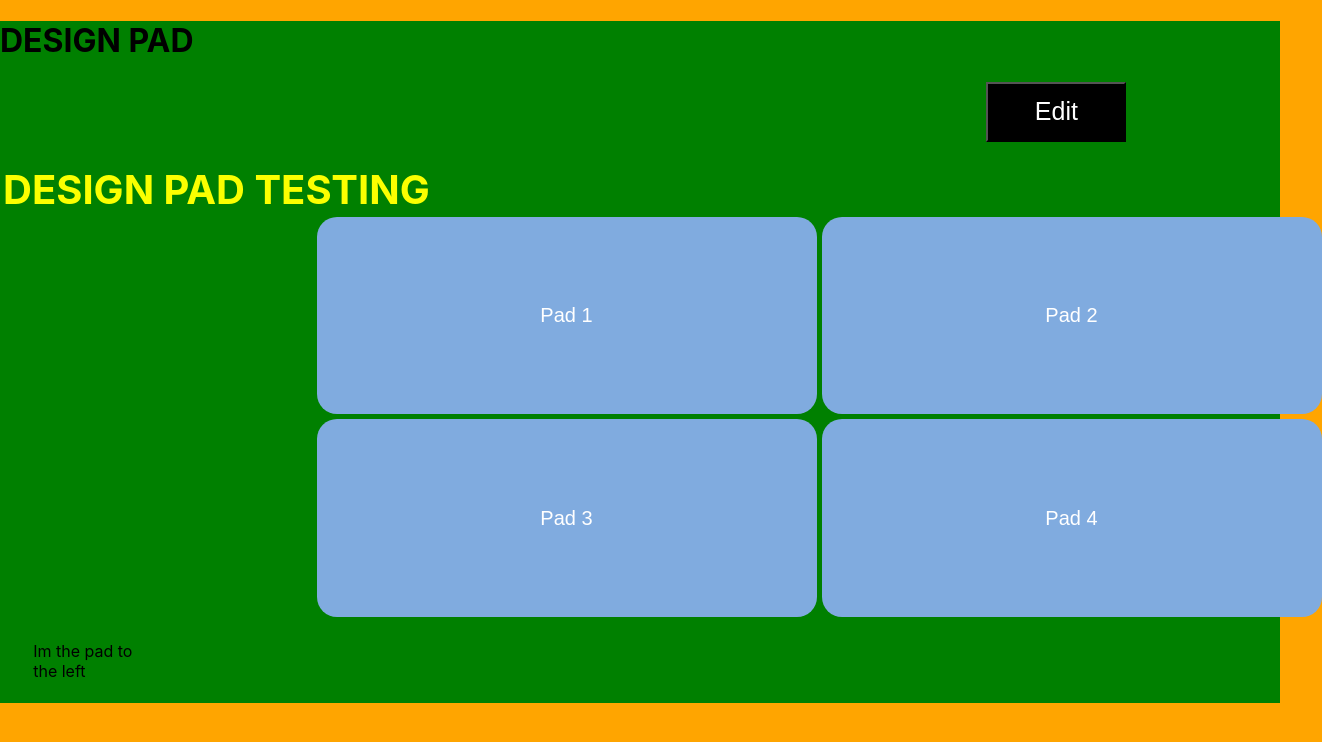
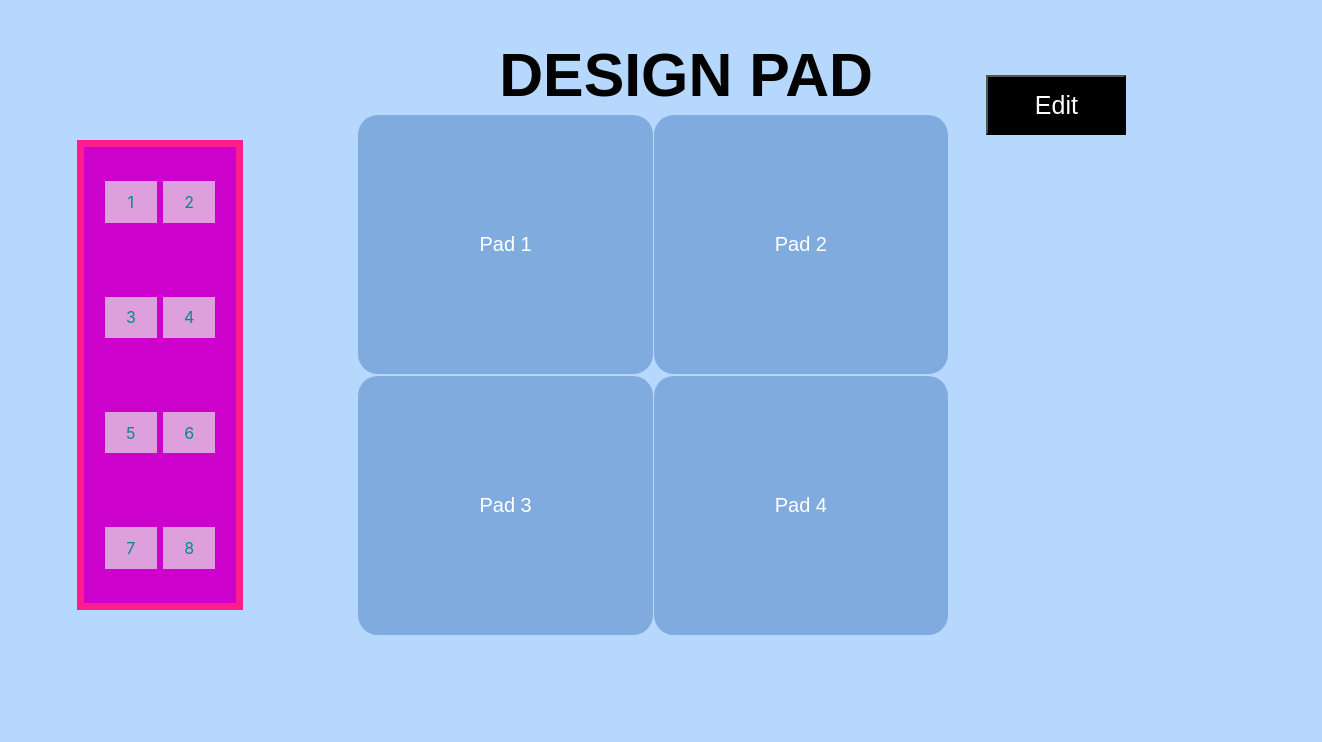
Before and after one commit to 464squad/design-pad, a React (Create React App) app: page / in a window 1280 px wide. Shown: the top 742 px of the page, 1322 px wide, since content can reach past the window. Built offline with nearby package versions, Linux system fonts and the light colour scheme.

Commit message:
Finished creating UI

```diff
--- a/src/components/DesignBoard.js
+++ b/src/components/DesignBoard.js
@@ -1,33 +1,15 @@
 import React from 'react';
-
-const DesignBoardHeader = () => {
-    // boilerplate table header functional component
-    return (
-
-        <thead>
-            <tr>
-                <th> DESIGN PAD TESTING</th>
-            </tr>
-        </thead>
-    );
-}
 
 const DesignBoardBody = () => {
     // boilerplate design board body functional component
     return (
-        // <thead>
-        //     <tr>
-        //         <th> DESIGN PAD </th>
-        //     </tr>
-        // </thead>
         <div>
-            <div class="Pad">
-                <div class="board_container">
-                    <div class="box"> Pad 1 </div>
-                    <div class="box"> Pad 2 </div>
-                    <div class="box"> Pad 3 </div>
-                    <div class="box"> Pad 4 </div>
-                </div>
+            <h1 class="header"> DESIGN PAD </h1>
+            <div class="board_container">
+                <div class="box"> Pad 1 </div>
+                <div class="box"> Pad 2 </div>
+                <div class="box"> Pad 3 </div>
+                <div class="box"> Pad 4 </div>
             </div>
         </div>
     );
@@ -40,10 +22,9 @@ const DesignBoard = (props) => {
     //{ /*TODO - return <table> component, TableHeader and TableBody  */ }
     return (
 
-        <table>
-            <DesignBoardHeader/>
+        <div>
             <DesignBoardBody/>
-        </table>
+        </div>
 
     )
 }
--- a/src/components/DesignContainer.js
+++ b/src/components/DesignContainer.js
@@ -24,20 +24,18 @@ class DesignContainer extends React.Component {
 
         return (
             <div className="container">
-                <h1> DESIGN PAD </h1>
 
                 { /*TODO - Add PadInput Component */ }
                 <PadInput handleEditChange={this.editButtonEvent} />
 
                 <br/>
 
+                { /*TODO - Add DesignPad Component */ }
+                <DesignPad/>
+
+                <br/>
                 { /*TODO - Add DesignBoard Component */ }
                 <DesignBoard/>
-
-                <br/>
-
-                { /*TODO - Add DesignPad Component */ }
-                <DesignPad/>
 
                 <br/>
 
--- a/src/components/DesignPad.js
+++ b/src/components/DesignPad.js
@@ -4,11 +4,19 @@ const DesignPadBody = () => {
     // boilerplate table header functional component
     return (
 
+        <div>
+            <div class="pad_container">
+                <div class="pads"> 1 </div>
+                <div class="pads"> 2 </div>
+                <div class="pads"> 3 </div>
+                <div class="pads"> 4 </div>
+                <div class="pads"> 5 </div>
+                <div class="pads"> 6 </div>
+                <div class="pads"> 7 </div>
+                <div class="pads"> 8 </div>
+            </div>
+        </div>
 
-        <div class="pad_container">
-            <div class="pads"> Im the pad to the left</div>
-
-        </div>
     );
 }
 
@@ -20,9 +28,9 @@ const DesignPad = (props) => {
     //{ /*TODO - return <table> component, TableHeader and TableBody  */ }
     return (
 
-        <table>
+        <div>
             <DesignPadBody/>
-        </table>
+        </div>
 
     )
 }
--- a/src/index.css
+++ b/src/index.css
@@ -1,5 +1,5 @@
 body {
-  background-color: orange;
+  background-color:rgb(183, 216, 253);
   margin: 0;
   font-family: -apple-system, BlinkMacSystemFont, 'Segoe UI', 'Roboto', 'Oxygen',
     'Ubuntu', 'Cantarell', 'Fira Sans', 'Droid Sans', 'Helvetica Neue',
@@ -13,44 +13,37 @@ code {
     monospace;
 }
 
-.container {
-  /* testing the container class  */
-  justify-content: center;
-  align-items: center;
-  background-color: green;
+* {
+  margin: 0;
+  padding: 0;
+  box-sizing: border-box;
 }
 
-th {
-  font-size: 40px;
-  color: rgb(251, 255, 0);
+.header {
+  padding-left: 20%;
+  font-size: 380%;
+  margin-bottom: 0;
+  color: rgb(2, 2, 0);
   display: flex;
-  flex-wrap: nowrap;
-  /* width: 400px; */
-  justify-content: center;
-  /* align-items: center; */
+  font-family: sans-serif;
+  flex-wrap: wrap;
+  /* width: 400px */
 }
 
-.Pad {
-  display: flex;
-  flex-direction: center;
-  justify-content: center;
-  align-items: center;
-  padding-left: 120%;
-  /* width: 1000px; */
-}
 .board_container {
-  /* margin: 20px auto;  */
-  width: 400px;
-  height: 400px;
-  /* background-color: #21728f; */
+  margin-left: 28% ;
+  margin-top: 5px;
+  width: 23%;
+  height: 520px;
   display: grid;
-  grid-template-columns: 500px 500px;
+  grid-template-columns: 100% 100%;
   grid-row: auto auto;
-  grid-column-gap: 5px;
-  grid-row-gap: 5px;
+  grid-column-gap: 0.3%;
+  grid-row-gap: 0.3%;
 }
 
 .box {
+    /* border: 0.9px solid black; */
     background-color: #80abdf;
     padding: 50px;
     border-radius: 20px;
@@ -63,10 +56,11 @@ th {
 }
 
 .button_container {
+  float: right;
   display: flex;
   flex-direction: row-reverse;
   padding-right: 12%;
-
+  margin-top: 75px;
 }
 
 .edit_button {
@@ -81,10 +75,30 @@ th {
   font-family: sans-serif;
 }
 
+
 .pad_container {
-  padding-left: 20%;
+  float: left;
+  border: 7px solid rgb(253, 29, 141);
+  margin-top: 120px;
+  margin-left: 6%;
+  width: 13%;
+  height: 470px;
+  background-color: rgb(204, 1, 204);
+  display: grid;
+  grid-template-columns: 35% 35%;
+  grid-row: auto auto auto auto;
+  grid-column-gap: 5px;
+  grid-row-gap: 5px;
+  justify-content: center ;
+  align-items: center;
 }
 
 .pads {
-
+  background-color: plum;
+  color: darkcyan;
+  margin: 1%;
+  padding: 20%;
+  display: flex;
+  justify-content: center     ;
+  align-items: center;
 }
```
